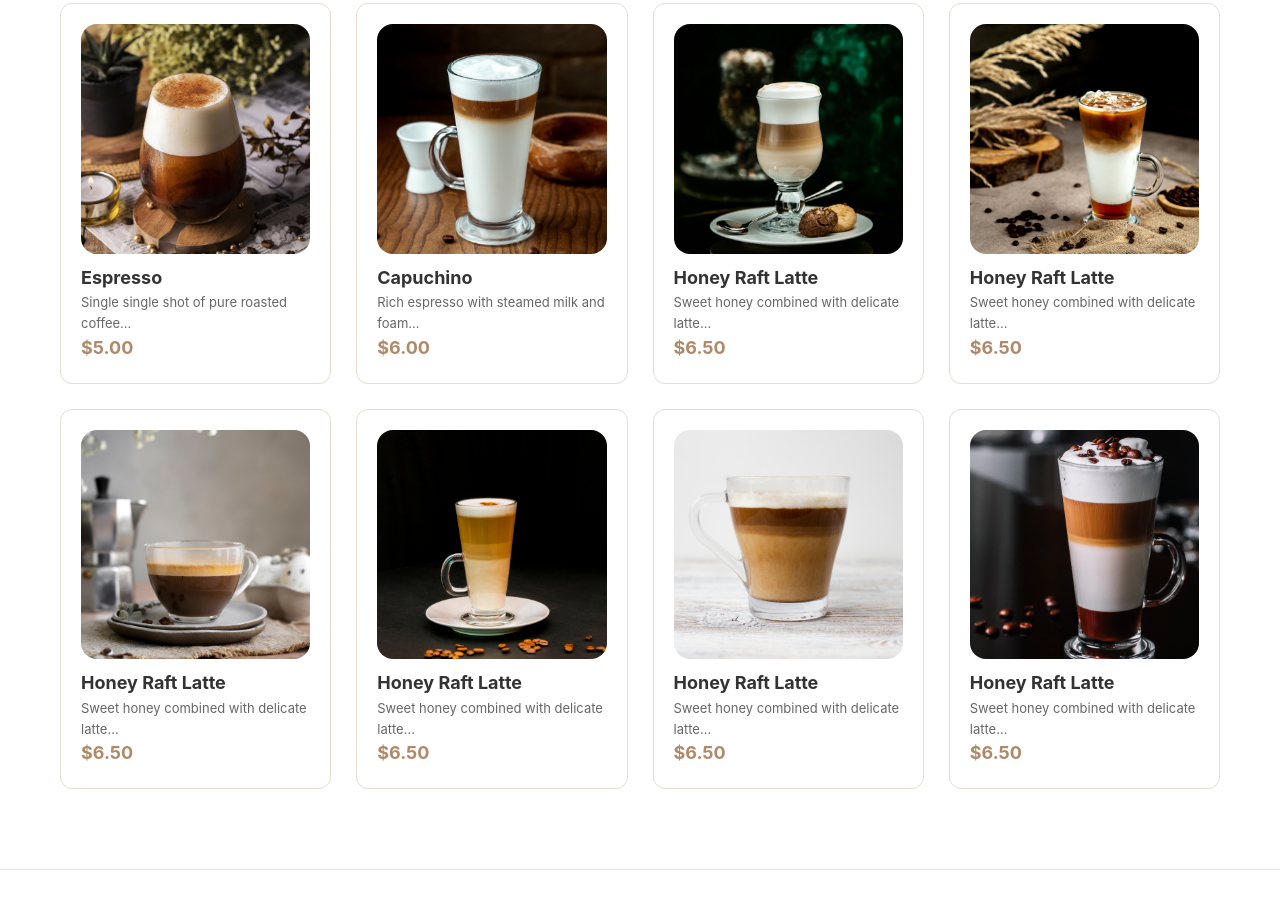
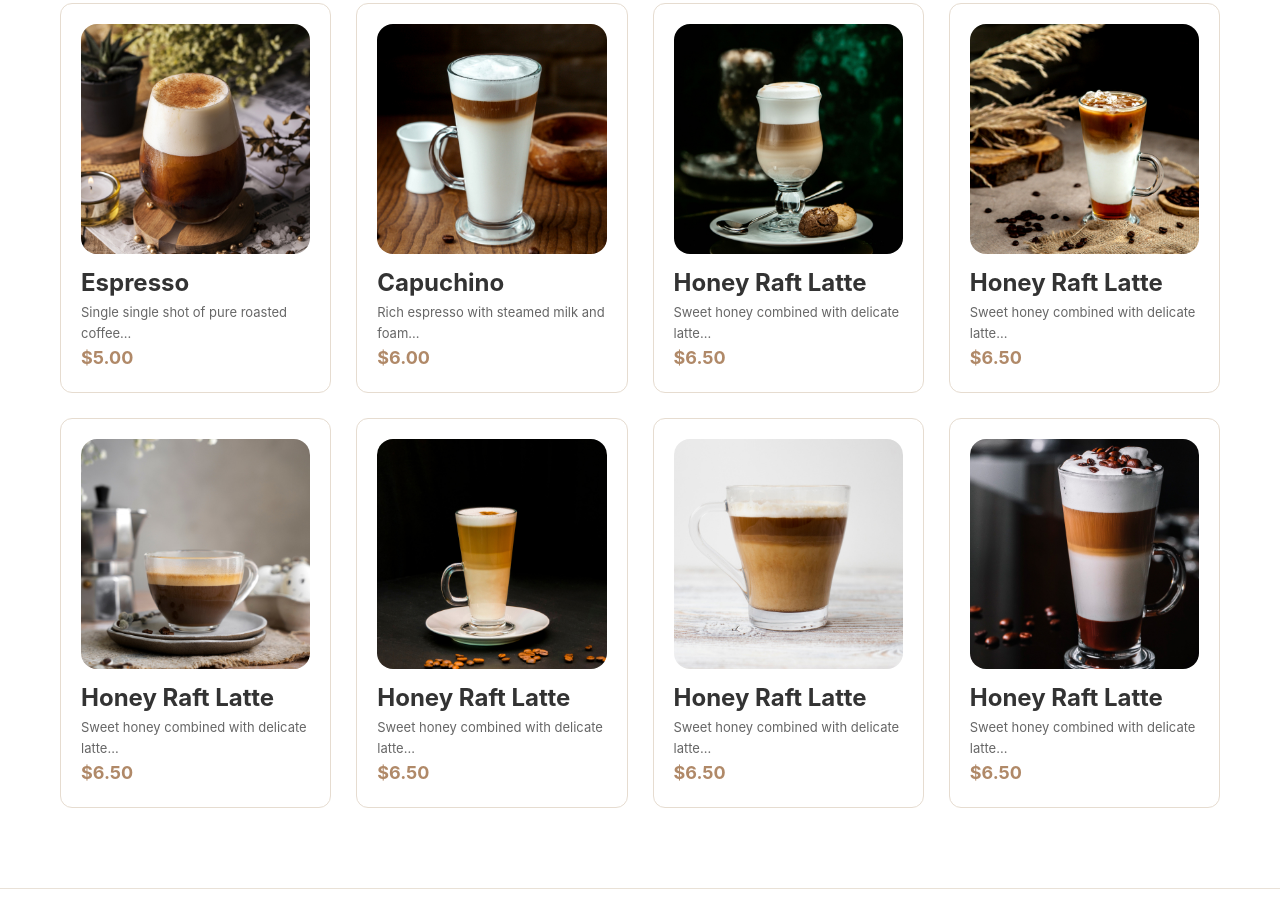
Before and after one commit to IrinaSheshko/rsschool-landing-page, a plain HTML site: page catalog.html in a window 1280 px wide. Shown: the part 316-1218 px from the top of the page. Drawn offline with Linux system fonts and the light colour scheme.

Commit message:
Add menu page and update deployment files

```diff
--- a/catalog.html
+++ b/catalog.html
@@ -31,7 +31,6 @@
                 <span></span>
                 <span></span>
                 <span></span>
-            </button>
         </div>
     </div>
   </header>
@@ -59,7 +58,7 @@
                     <img src="./img/coffee-1.jpg" alt="Espresso" class="card__img">
                 </a>
                 <div class="card__content">
-                    <h3 class="card__title">Espresso</h3>
+                    <h2 class="card__title">Espresso</h2>
                     <p class="card__desc">Single single shot of pure roasted coffee...</p>
                     <span class="card__price">$5.00</span>
                 </div>
@@ -71,7 +70,7 @@
                     <img src="./img/coffee-2.jpg" alt="Capuchino" class="card__img">
                 </a>
                 <div class="card__content">
-                    <h3 class="card__title">Capuchino</h3>
+                    <h2 class="card__title">Capuchino</h2>
                     <p class="card__desc">Rich espresso with steamed milk and foam...</p>
                     <span class="card__price">$6.00</span>
                 </div>
@@ -83,7 +82,7 @@
                     <img src="./img/coffee-3.jpg" alt="Latte" class="card__img">
                 </a>
                 <div class="card__content">
-                    <h3 class="card__title">Honey Raft Latte</h3>
+                    <h2 class="card__title">Honey Raft Latte</h2>
                     <p class="card__desc">Sweet honey combined with delicate latte...</p>
                     <span class="card__price">$6.50</span>
                 </div>
@@ -95,7 +94,7 @@
                     <img src="./img/coffee-4.jpg" alt="Raft Latte" class="card__img">
                 </a>
                 <div class="card__content">
-                    <h3 class="card__title">Honey Raft Latte</h3>
+                    <h2 class="card__title">Honey Raft Latte</h2>
                     <p class="card__desc">Sweet honey combined with delicate latte...</p>
                     <span class="card__price">$6.50</span>
                 </div>
@@ -107,7 +106,7 @@
                     <img src="./img/coffee-5.jpg" alt="Raft Latte" class="card__img">
                 </a>
                 <div class="card__content">
-                    <h3 class="card__title">Honey Raft Latte</h3>
+                    <h2 class="card__title">Honey Raft Latte</h2>
                     <p class="card__desc">Sweet honey combined with delicate latte...</p>
                     <span class="card__price">$6.50</span>
                 </div>
@@ -119,7 +118,7 @@
                     <img src="./img/coffee-6.jpg" alt="Latte" class="card__img">
                 </a>
                 <div class="card__content">
-                    <h3 class="card__title">Honey Raft Latte</h3>
+                    <h2 class="card__title">Honey Raft Latte</h2>
                     <p class="card__desc">Sweet honey combined with delicate latte...</p>
                     <span class="card__price">$6.50</span>
                 </div>
@@ -131,7 +130,7 @@
                     <img src="./img/coffee-7.jpg" alt="Latte" class="card__img">
                 </a>
                 <div class="card__content">
-                    <h3 class="card__title">Honey Raft Latte</h3>
+                    <h2 class="card__title">Honey Raft Latte</h2>
                     <p class="card__desc">Sweet honey combined with delicate latte...</p>
                     <span class="card__price">$6.50</span>
                 </div>
@@ -143,17 +142,11 @@
                     <img src="./img/coffee-8.jpg" alt="Latte" class="card__img">
                 </a>
                 <div class="card__content">
-                    <h3 class="card__title">Honey Raft Latte</h3>
+                    <h2 class="card__title">Honey Raft Latte</h2>
                     <p class="card__desc">Sweet honey combined with delicate latte...</p>
                     <span class="card__price">$6.50</span>
                 </div>
             </article>
-
-
-
-
-
-
         </div>
       </div>
     </section>
```
